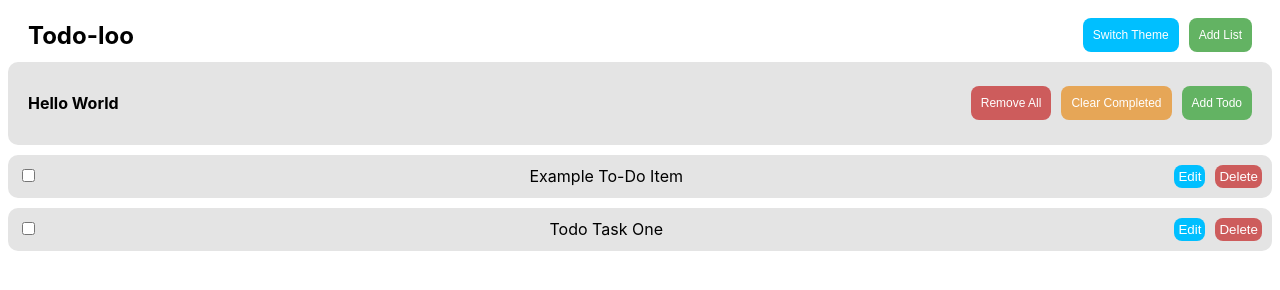
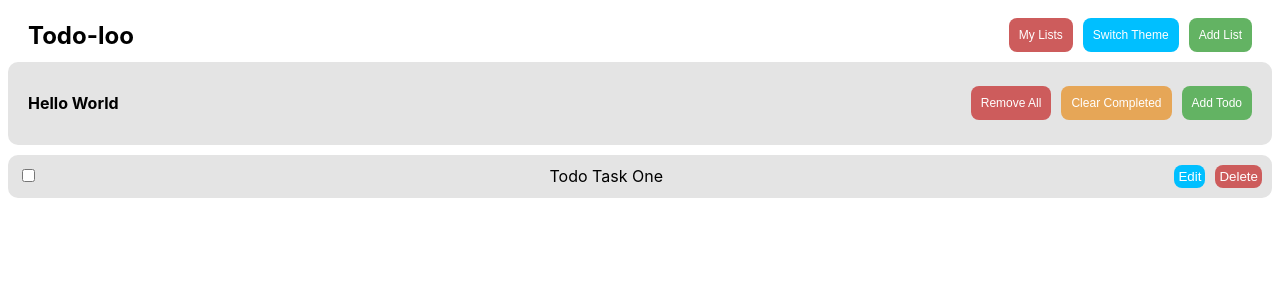
Before and after one commit to IronbeakInteractive/todo_list, a website built with webpack: page html/index.html in a window 1280 px wide. Both pictures are taken after a click on the button "Add Todo". Built offline with nearby package versions, Linux system fonts and the light colour scheme.

Commit message:
Added a text that says "No to-dos available" when you have no to-dos

```diff
--- a/css/style.css
+++ b/css/style.css
@@ -52,10 +52,7 @@ body{
   font-size: 12px;
 }
 
-.std_button:hover {
-  cursor: pointer;
-  background-color: var(--remove_btn_hover);
-}
+
 
 .body_nav{
   width: 100%;
@@ -103,3 +100,11 @@ body{
   background-color: var(--add_btn);
   font-size: 12px;
 }
+
+button{
+  cursor: pointer;
+}
+
+.std_button:hover {
+  background-color: var(--remove_btn_hover);
+}
--- a/html/index.html
+++ b/html/index.html
@@ -26,6 +26,7 @@
   <div class="nav_container">
     <h2 class="front_header">Todo-loo</h2>
     <div class="button_group">
+      <button class="std_button">My Lists</button>
       <button class="std_button" style="background-color: deepskyblue">Switch Theme</button>
       <button class="std_button" style="background-color: #63b363">Add List</button>
     </div>
@@ -43,18 +44,8 @@
     </div>
   </div>
 
-  <div class="todo-list">
-    <div class="todo-card">
-      <label>
-        <input type="checkbox" class="todo-checkbox">
-      </label>
-      <span class="todo-text">Example To-Do Item</span>
-      <div class="button_group">
-        <button class="edit-button">Edit</button>
-        <button class="delete-button">Delete</button>
-      </div>
-    </div>
-  </div>
+  <div class="todo-list"></div>
+  <div class="card-count"></div>
 
   <script src="/js/app.js"></script>
 
--- a/js/app.js
+++ b/js/app.js
@@ -1,8 +1,12 @@
-// Function to handle delete button click
+
+let cardCount = 0;
+
 function handleDeleteButtonClick(event) {
   const todoCard = event.target.closest('.todo-card');
   if (todoCard) {
     todoCard.remove(); // Removes the todo card from the DOM
+    cardCount--;
+    checkCardCount()
   }
 }
 
@@ -23,6 +27,8 @@ function handleAddButtonClick() {
   `;
 
   todoList.appendChild(newTodoCard)
+  cardCount++;
+  checkCardCount()
 }
 
 // Add event listener to all delete buttons
@@ -35,3 +41,14 @@ document.addEventListener('click', function(event) {
     handleAddButtonClick(event);
   }
 });
+
+function checkCardCount() {
+  const messageDiv = document.querySelector('.card-count');
+  if (cardCount === 0) {
+    messageDiv.innerHTML = '<p>No to-dos available</p>';
+  } else {
+    messageDiv.innerHTML = ''; // Clear message if there are to-dos
+  }
+}
+
+checkCardCount();
```
